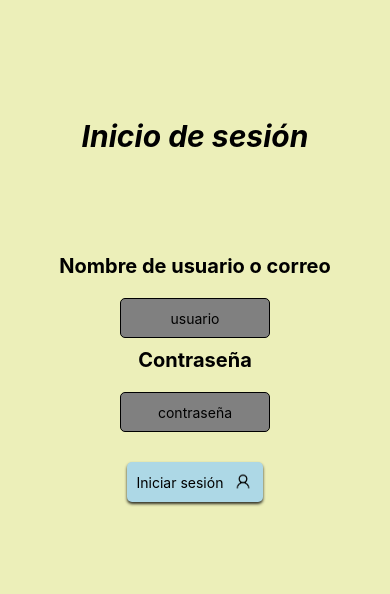
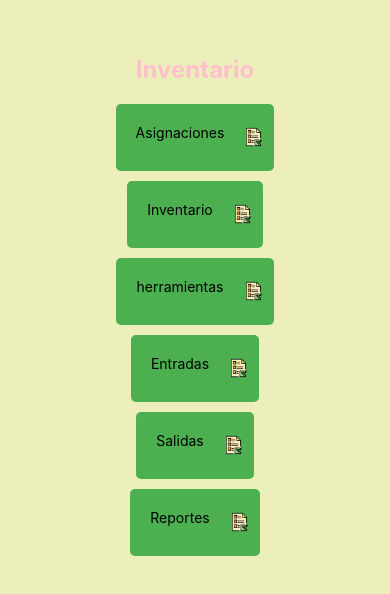
Before and after one commit to jesus0138/Proyecto_PrograMobil, a React Native app: screen / in a window 390 px wide. Shown: the part 112-706 px from the top of the page. Built offline with nearby package versions, Linux system fonts and the light colour scheme.

Commit message:
commit de dashboard

```diff
--- a/App.tsx
+++ b/App.tsx
@@ -2,12 +2,12 @@ import { StatusBar } from 'expo-status-bar';
 import { StyleSheet, Text, View,Button,Alert,TextInput} from 'react-native';
 import { useState } from 'react';
 import Inicio from './src/components/inicio';
-
+import DashBoard from './src/components/DashBoard';
 export default function App() {
 
   return (
     <View style={styles.container }>
-      <Inicio></Inicio>
+      <DashBoard></DashBoard>
     </View>
   );
 }
--- a/src/components/DashBoard.tsx
+++ b/src/components/DashBoard.tsx
@@ -5,13 +5,48 @@ import { StatusBar } from 'expo-status-bar';
 
 export default function Inicio(){
 return (
-   <View style={styles.container}>
-<TuchableOpacity style={styles.boton} onPress={() => Alert.alert('Botón presionado')}>
 
-            </TouchableOpacity>
-            <StatusBar style="auto" />
-</View>
-        )
+
+        <View style={styles.container2}>
+           <Text style={styles.Titulo}>Inventario</Text>
+
+                     <TouchableOpacity style={styles.boton} >
+<Text style={styles.boton}>Asignaciones</Text >
+<Image source={require('./icon_asig.png')}style={{ width: 20, height: 20, marginLeft: 10 }}/>
+                     </TouchableOpacity>
+
+                     <TouchableOpacity style={styles.boton} >
+<Text style={styles.boton}>Inventario</Text>
+<Image source={require('./icon_asig.png')}style={{ width: 20, height: 20, marginLeft: 10 }}/>
+                     </TouchableOpacity>
+
+                     <TouchableOpacity style={styles.boton} >
+<Text style={styles.boton}>herramientas</Text>
+<Image source={require('./icon_asig.png')}style={{ width: 20, height: 20, marginLeft: 10 }}/>
+                     </TouchableOpacity>
+
+ <TouchableOpacity style={styles.boton} >
+<Text style={styles.boton}>Entradas</Text>
+<Image source={require('./icon_asig.png')}style={{ width: 20, height: 20, marginLeft: 10 }}/>
+                     </TouchableOpacity>
+
+                     <TouchableOpacity style={styles.boton} >
+<Text style={styles.boton}>Salidas</Text>
+<Image source={require('./icon_asig.png')}style={{ width: 20, height: 20, marginLeft: 10 }}/>
+                     </TouchableOpacity>
+
+<TouchableOpacity style={styles.boton} >
+<Text style={styles.boton}>Reportes</Text>
+<Image source={require('./icon_asig.png')}style={{ width: 20, height: 20, marginLeft: 10 }}/>
+                     </TouchableOpacity>
+
+
+                          <StatusBar style="auto" />
+
+   </View>
+
+
+    )
 
 
 }
@@ -21,10 +56,34 @@ const styles = StyleSheet.create({
     flex: 1,
     backgroundColor: '#ecefb9',
     alignItems: 'center',
-    justifyContent: 'center',  }
+    justifyContent: 'center',
+
+},
+container2: {
+    flex: 1,
+    backgroundColor: '#ecefb9',
+    alignItems: 'center',
+    justifyContent: 'center',
+    flexDirection: 'column',
+
+},
 
 
+    Titulo: {
+        fontSize: 24,
+        color: 'pink',
+        textAlign: 'center',
+        fontWeight: 'bold',
+        marginBottom: 20,
+    },
     boton: {
         backgroundColor: '#4CAF50',
-        padding: 10,    }
+        padding: 10,
+     flexDirection: 'row',
+     textAlign: 'center',
+        borderRadius: 5,
+        marginBottom: 10,
+        alignItems: 'center',
+    }
+
 });
```
Also changed, not shown: src/components/icon_asig.png (added).
